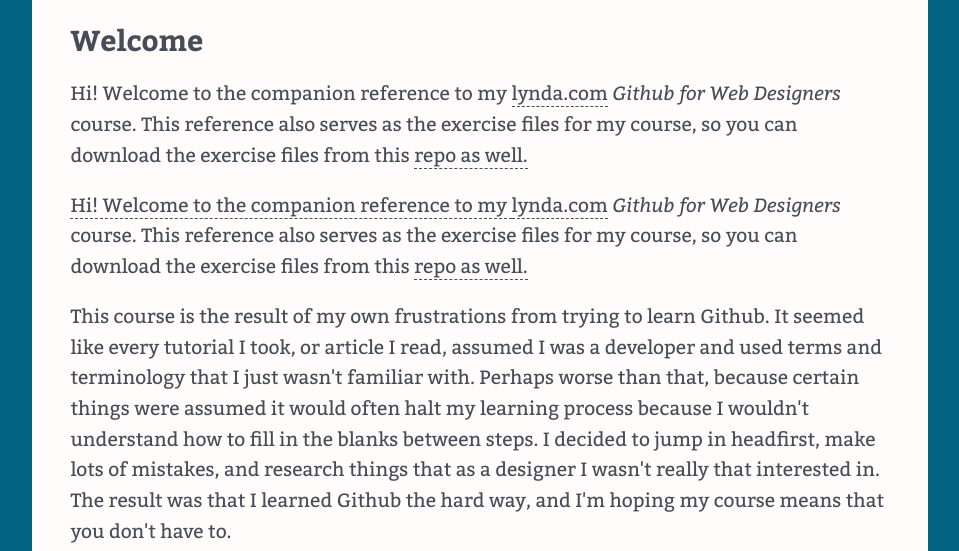
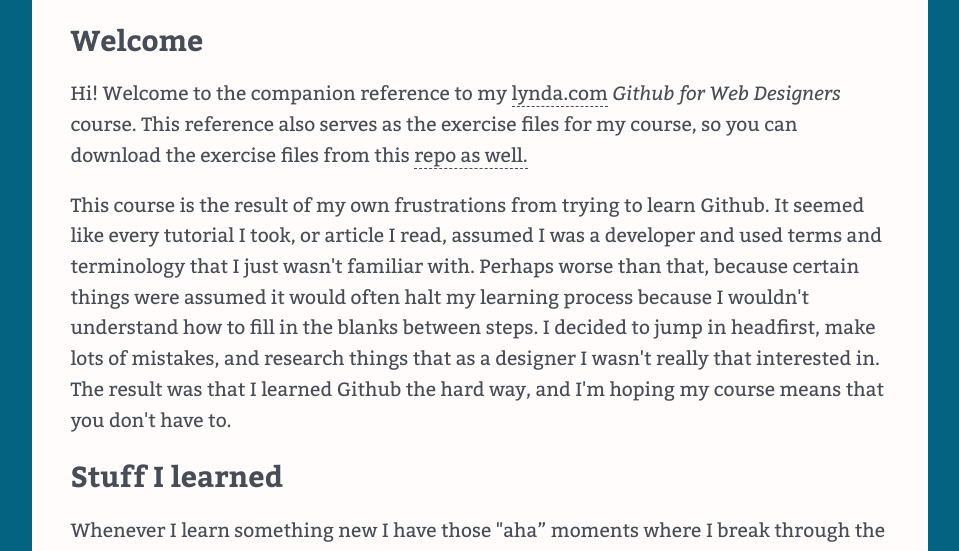
Before and after one commit to AMSteffensen/github-for-web-designers, a plain HTML site: page index.html in a window 1280 px wide. Shown: the part 229-780 px from the top of the page, without its empty margins (160-1119 px from the left). Drawn offline with nearby package versions, Linux system fonts and the light colour scheme.

```diff
--- a/index.html
+++ b/index.html
@@ -26,7 +26,6 @@
     </nav>
     <main>
     <h2>Welcome</h2>
-    <p>Hi! Welcome to the companion reference to my <a href="http://www.lynda.com" title="lynda.com">lynda.com</a> <em>Github for Web Designers</em> course. This reference also serves as the exercise files for my course, so you can download the exercise files from this <a href="https://github.com/AMSteffensen/github-for-web-designers" title="github for webdesigners"> repo as well.</p>
     <p>Hi! Welcome to the companion reference to my <a href="http://www.lynda.com" title="lynda.com">lynda.com</a> <em>Github for Web Designers</em> course. This reference also serves as the exercise files for my course, so you can download the exercise files from this <a href="https://github.com/AMSteffensen/github-for-web-designers" title="companion repo for lynda.com course"> repo as well.</p>
     <p>This course is the result of my own frustrations from trying to learn Github. It seemed like every tutorial I took, or article I read, assumed I was a developer and used terms and terminology that I just wasn't familiar with. Perhaps worse than that, because certain things were assumed it would often halt my learning process because I wouldn't understand how to fill in the blanks between steps. I decided to jump in headfirst, make lots of mistakes, and research things that as a designer I wasn't really that interested in. The result was that I learned Github the hard way, and I'm hoping my course means that you don't have to.</p>
     <h2>Stuff I learned</h2>
```
Also changed, not shown: 1 other file.
